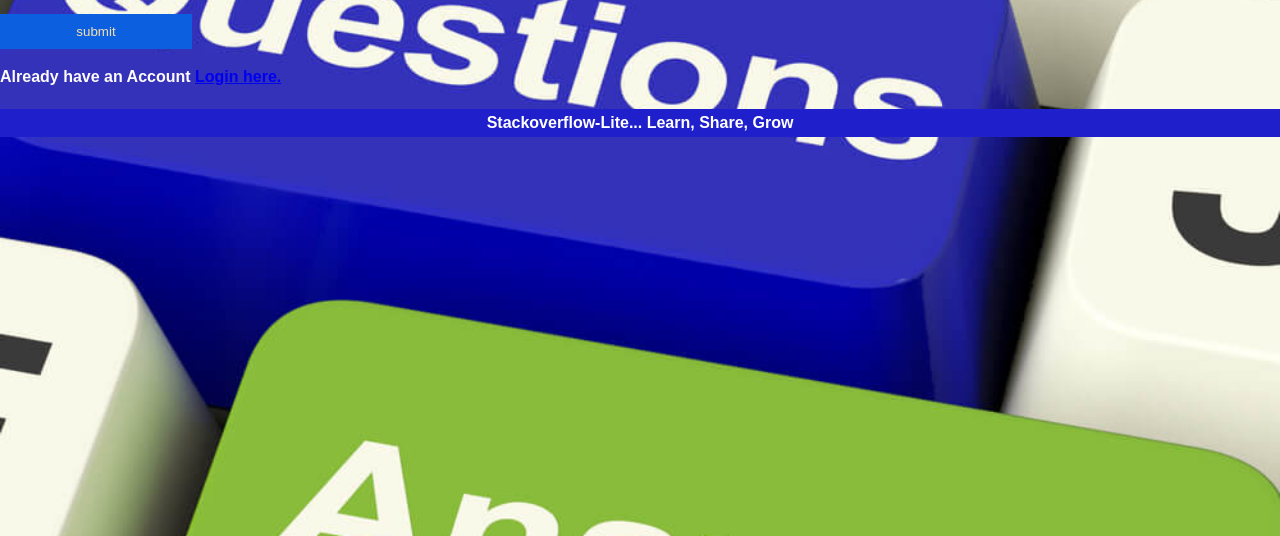
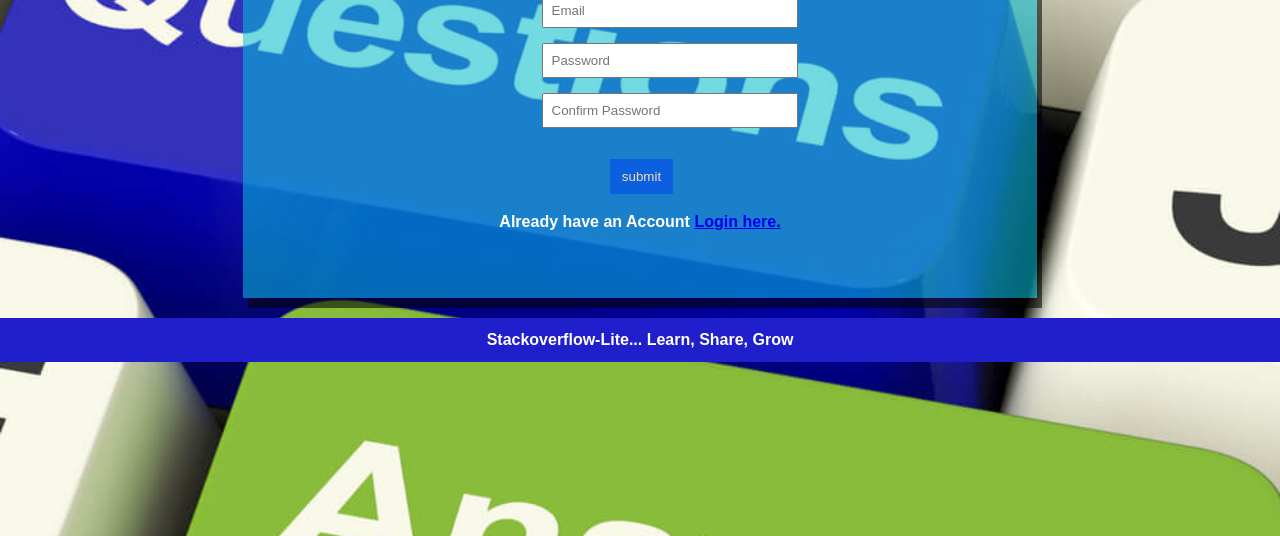
Before and after one commit to roxyrobert/Stackoverflow-Lite, a plain HTML site: page UI/signup.html in a window 1280 px wide. Shown: the part 264-800 px from the top of the page. Drawn offline with Linux system fonts and the light colour scheme.

Commit message:
Add the contain class

```diff
--- a/UI/styles.css
+++ b/UI/styles.css
@@ -22,6 +22,20 @@ header {
     margin-left: auto;
     margin-right: auto;
     text-align: center;
+}
+.contain {
+    text-align:center;
+    vertical-align: middle;
+    color: white;
+    max-width: 60%;
+    margin-left: auto;
+    margin-right: auto;
+    text-align: center;
+    background-color: rgba(7, 193, 218, 0.548);
+    box-shadow: 5px 10px #0000008f;
+    padding: 1%;
+    padding-top: 2%;
+    padding-bottom: 5%;
 }
 
 .heading {
@@ -98,13 +112,40 @@ header {
     background: rgb(31, 31, 204);
     color: #fff;
     text-align: center;
-    padding: 2px;
+    padding: 10px;
     margin-top: 20px;
 }
 
-input {
-    width: 10%;
+.forms {
+    display: flex;
+    vertical-align: space-between;
+    flex-direction: column;
+    align-items: center;
+    align-content: center;
 }
+.forms .form-pen{
+    padding-bottom: 15px;
+}
+input[type="text"]{
+    padding: 8px;
+}
+input[name="email"]{
+    padding: 8px;
+    width: 120%;
+}
+input[name="password"]{
+    padding: 8px;
+    width: 120%;
+}
+input[name="name"]{
+    padding: 8px;
+    width: 120%;
+}
+input[name="confirm"]{
+    padding: 8px;
+    width: 120%;
+}
+
 input[type=submit]{
-    width: 15%;
+    width: 105%;
 }
```
